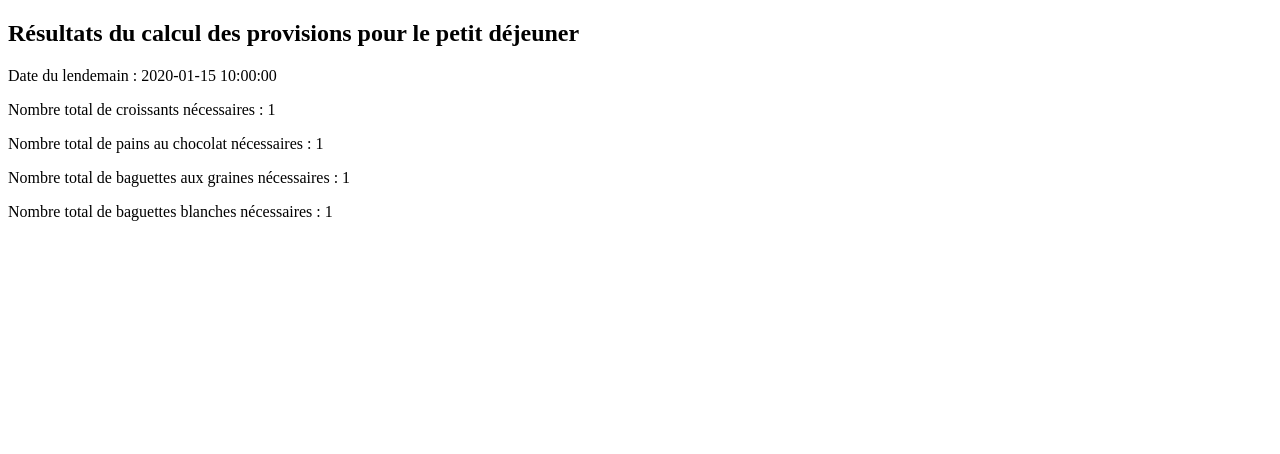
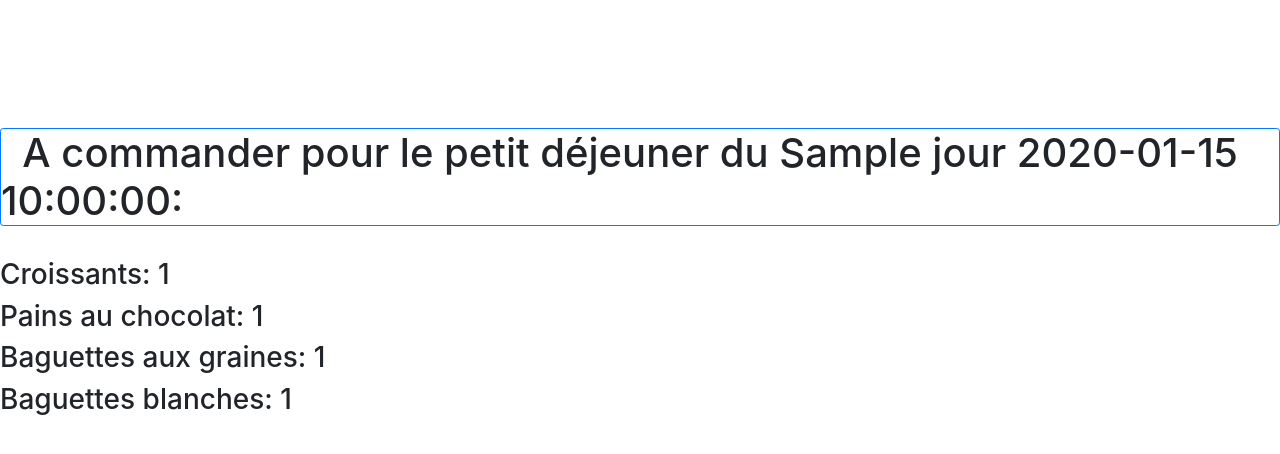
Before and after one commit to Totobriac/pdj, a Flask app: template templates/result.html in a window 1280 px wide. Shown: the top 454 px of the page. Run offline with Flask 3, Linux system fonts and the light colour scheme; the template is opened without the code that fills it: most values are stand-ins (such as "Sample title", 1, 10 or a date in 2020).

Commit message:
fine tuning

```diff
--- a/app.py
+++ b/app.py
@@ -1,6 +1,9 @@
 from flask import Flask, request, render_template
 import math
 from datetime import datetime, timedelta
+toto = 1
+jours = ["Lundi", "Mardi", "Mercredi", "Jeudi", "Vendredi", "Samedi", "Dimanche"]
+
 
 app = Flask(__name__)
 
@@ -25,16 +28,18 @@ def calcul_patisseries_et_baguettes(nb_petits_dejeuners):
 
 @app.route('/', methods=['GET', 'POST'])
 def index():
+    date_lendemain = datetime.now() + timedelta(days=1)
+    date_lendemain_str = date_lendemain.strftime('%d-%m-%Y')
+
+
+    jour = jours[date_lendemain.isoweekday()]
+
     if request.method == 'POST':
         nb_petits_dejeuners = int(request.form['nb_petits_dejeuners'])
 
         nb_croissants, nb_pains_chocolat, nb_baguettes, nb_baguettes_aux_graines, nb_baguettes_blanches = calcul_patisseries_et_baguettes(nb_petits_dejeuners)
-
-        date_lendemain = datetime.now() + timedelta(days=1)
-        date_lendemain_str = date_lendemain.strftime('%d-%m-%Y')
-
-        return render_template('result.html', nb_croissants=nb_croissants, nb_pains_chocolat=nb_pains_chocolat, nb_baguettes=nb_baguettes, nb_baguettes_aux_graines=nb_baguettes_aux_graines, nb_baguettes_blanches=nb_baguettes_blanches, date_lendemain=date_lendemain_str)
-    return render_template('index.html')
+        return render_template('result.html', nb_croissants=nb_croissants, nb_pains_chocolat=nb_pains_chocolat, nb_baguettes=nb_baguettes, nb_baguettes_aux_graines=nb_baguettes_aux_graines, nb_baguettes_blanches=nb_baguettes_blanches, date_lendemain=date_lendemain_str, jour =jour)
+    return render_template('index.html',date_lendemain=date_lendemain_str, jour = jour )
 
 if __name__ == '__main__':
     app.run(debug=True)
--- /dev/null
+++ b/static/style.css
@@ -0,0 +1,7 @@
+.main {
+    padding-top: 10%;
+    display: flex;
+    flex-direction: column;
+    justify-content: center;
+    align-items: center;
+}
--- a/templates/result.html
+++ b/templates/result.html
@@ -1,16 +1,39 @@
 <!DOCTYPE html>
-<html lang="en">
+<html lang="fr">
+
 <head>
     <meta charset="UTF-8">
     <meta name="viewport" content="width=device-width, initial-scale=1.0">
     <title>Résultats</title>
+    <link rel="stylesheet" href="https://cdn.jsdelivr.net/npm/bootstrap@4.3.1/dist/css/bootstrap.min.css"
+        integrity="sha384-ggOyR0iXCbMQv3Xipma34MD+dH/1fQ784/j6cY/iJTQUOhcWr7x9JvoRxT2MZw1T" crossorigin="anonymous">
+    <link rel="stylesheet" href='/static/style.css' />
 </head>
+
 <body>
-    <h2>Résultats du calcul des provisions pour le petit déjeuner</h2>
-    <p>Date du lendemain : {{ date_lendemain }}</p>
-    <p>Nombre total de croissants nécessaires : {{ nb_croissants }}</p>
-    <p>Nombre total de pains au chocolat nécessaires : {{ nb_pains_chocolat }}</p>
-    <p>Nombre total de baguettes aux graines nécessaires : {{ nb_baguettes_aux_graines }}</p>
-    <p>Nombre total de baguettes blanches nécessaires : {{ nb_baguettes_blanches }}</p>
+    <div class="main">
+        <div class="result">
+            <h1 class ="border border-primary rounded-sm">&nbsp A commander pour le petit déjeuner du {{ jour }} {{ date_lendemain }}: &nbsp </h1>
+            <div class="pt-4">
+
+            <h3>Croissants: {{ nb_croissants }}</h3>
+            <h3>Pains au chocolat: {{ nb_pains_chocolat }}</h3>
+            <h3>Baguettes aux graines: {{ nb_baguettes_aux_graines }}</h3>
+            <h3>Baguettes blanches: {{ nb_baguettes_blanches }}</h3>
+        </div>
+
+        </div>
+    </div>
+
+    <script src="https://code.jquery.com/jquery-3.3.1.slim.min.js"
+        integrity="sha384-q8i/X+965DzO0rT7abK41JStQIAqVgRVzpbzo5smXKp4YfRvH+8abtTE1Pi6jizo"
+        crossorigin="anonymous"></script>
+    <script src="https://cdn.jsdelivr.net/npm/popper.js@1.14.7/dist/umd/popper.min.js"
+        integrity="sha384-UO2eT0CpHqdSJQ6hJty5KVphtPhzWj9WO1clHTMGa3JDZwrnQq4sF86dIHNDz0W1"
+        crossorigin="anonymous"></script>
+    <script src="https://cdn.jsdelivr.net/npm/bootstrap@4.3.1/dist/js/bootstrap.min.js"
+        integrity="sha384-JjSmVgyd0p3pXB1rRibZUAYoIIy6OrQ6VrjIEaFf/nJGzIxFDsf4x0xIM+B07jRM"
+        crossorigin="anonymous"></script>
 </body>
+
 </html>
```
Also changed, not shown: templates/index.html (+15 -6 lines).
